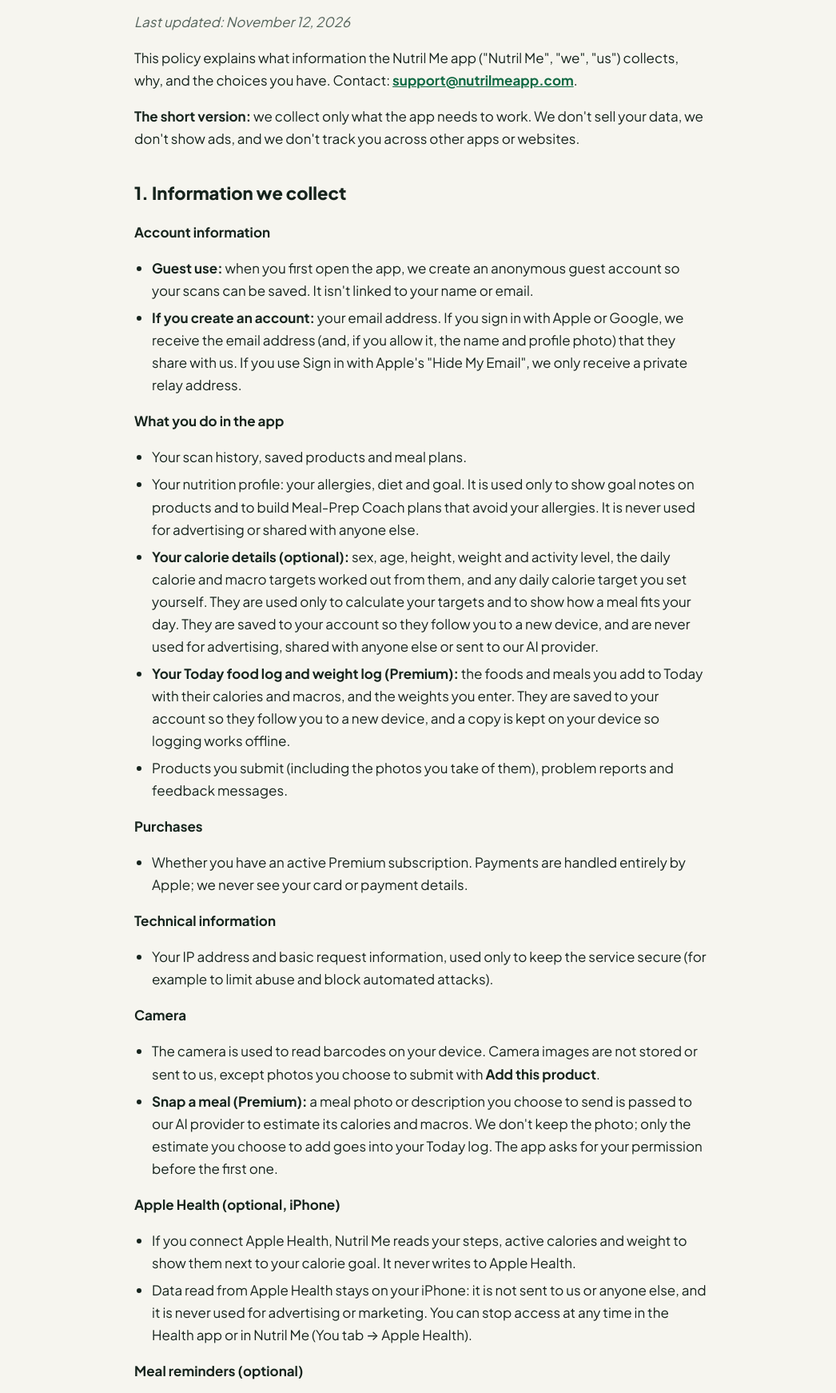
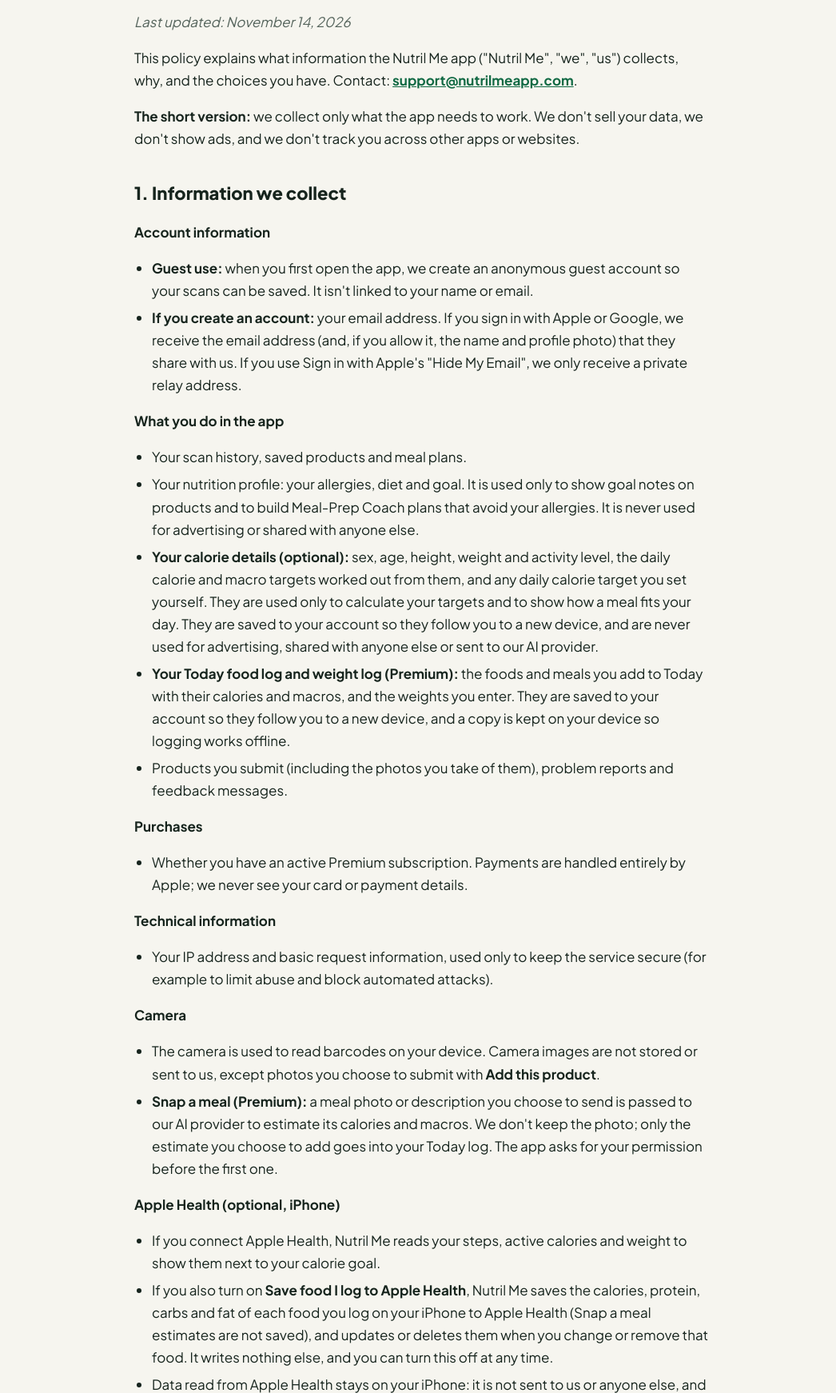
Before and after one commit to anhdao2871989/nutrilmeapp-site, a plain HTML site: page privacy/index.html in a window 1280 px wide. Shown: the part 170-1912 px from the top of the page at 80% size, without its empty margins (112-1158 px from the left). Drawn offline with Linux system fonts and the light colour scheme.

Commit message:
7-day free trial; Apple Health can save logged food
Co-Authored-By: Claude Opus 5.5 <noreply@anthropic.com>

```diff
--- a/privacy/index.html
+++ b/privacy/index.html
@@ -24,7 +24,7 @@
 </header>
 <main class="wrap doc">
 <h1>Privacy Policy</h1>
-<p><em>Last updated: November 12, 2026</em></p>
+<p><em>Last updated: November 14, 2026</em></p>
 <p>This policy explains what information the Nutril Me app (&quot;Nutril Me&quot;, &quot;we&quot;, &quot;us&quot;) collects, why, and the choices you have. Contact: <strong><a href="mailto:support@nutrilmeapp.com">support@nutrilmeapp.com</a></strong>.</p>
 <p><strong>The short version:</strong> we collect only what the app needs to work. We don&#39;t sell your data, we don&#39;t show ads, and we don&#39;t track you across other apps or websites.</p>
 <h2>1. Information we collect</h2>
@@ -56,7 +56,8 @@
 </ul>
 <p><strong>Apple Health (optional, iPhone)</strong></p>
 <ul>
-<li>If you connect Apple Health, Nutril Me reads your steps, active calories and weight to show them next to your calorie goal. It never writes to Apple Health.</li>
+<li>If you connect Apple Health, Nutril Me reads your steps, active calories and weight to show them next to your calorie goal.</li>
+<li>If you also turn on <strong>Save food I log to Apple Health</strong>, Nutril Me saves the calories, protein, carbs and fat of each food you log on your iPhone to Apple Health (Snap a meal estimates are not saved), and updates or deletes them when you change or remove that food. It writes nothing else, and you can turn this off at any time.</li>
 <li>Data read from Apple Health stays on your iPhone: it is not sent to us or anyone else, and it is never used for advertising or marketing. You can stop access at any time in the Health app or in Nutril Me (You tab → Apple Health).</li>
 </ul>
 <p><strong>Meal reminders (optional)</strong></p>
```
Also changed, not shown: index.html (+1 -1 lines), support/index.html (+2 -2 lines).
